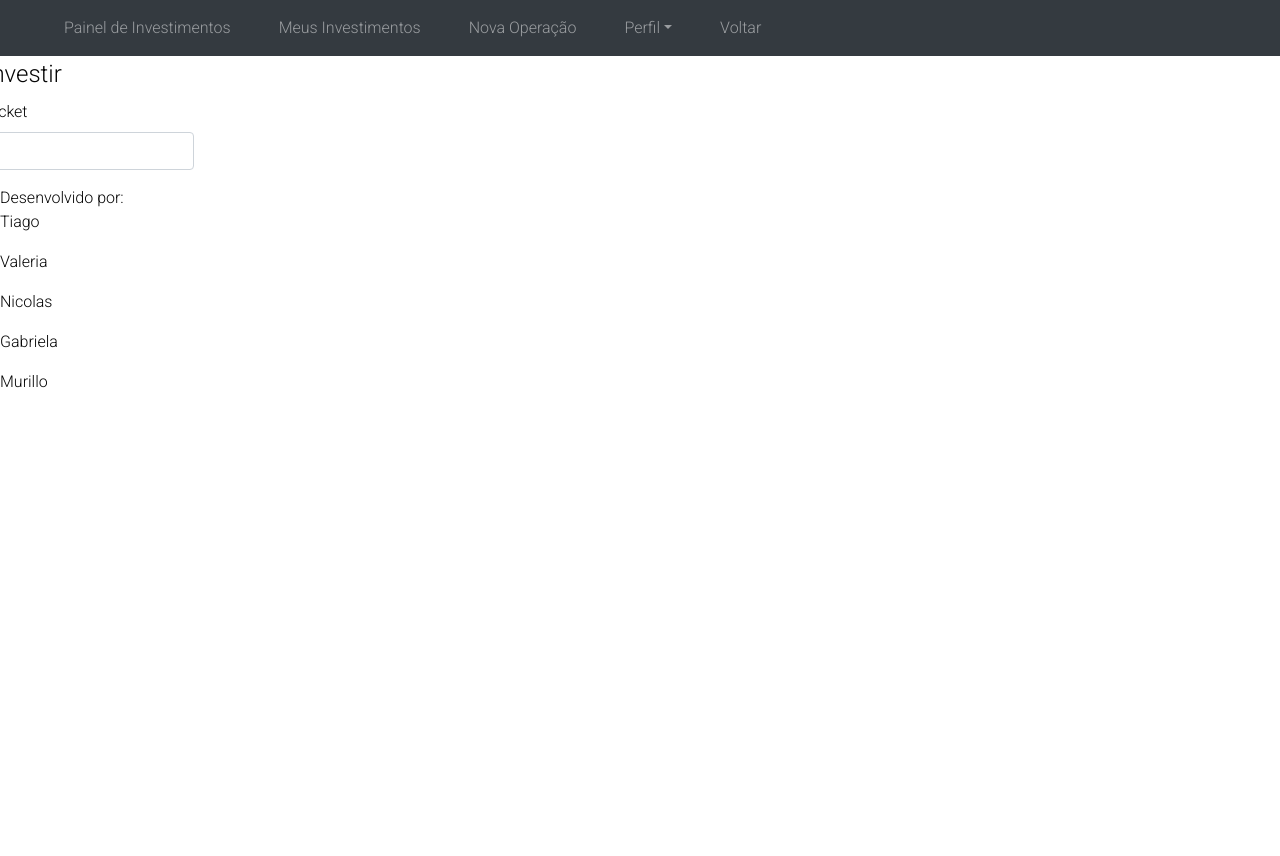
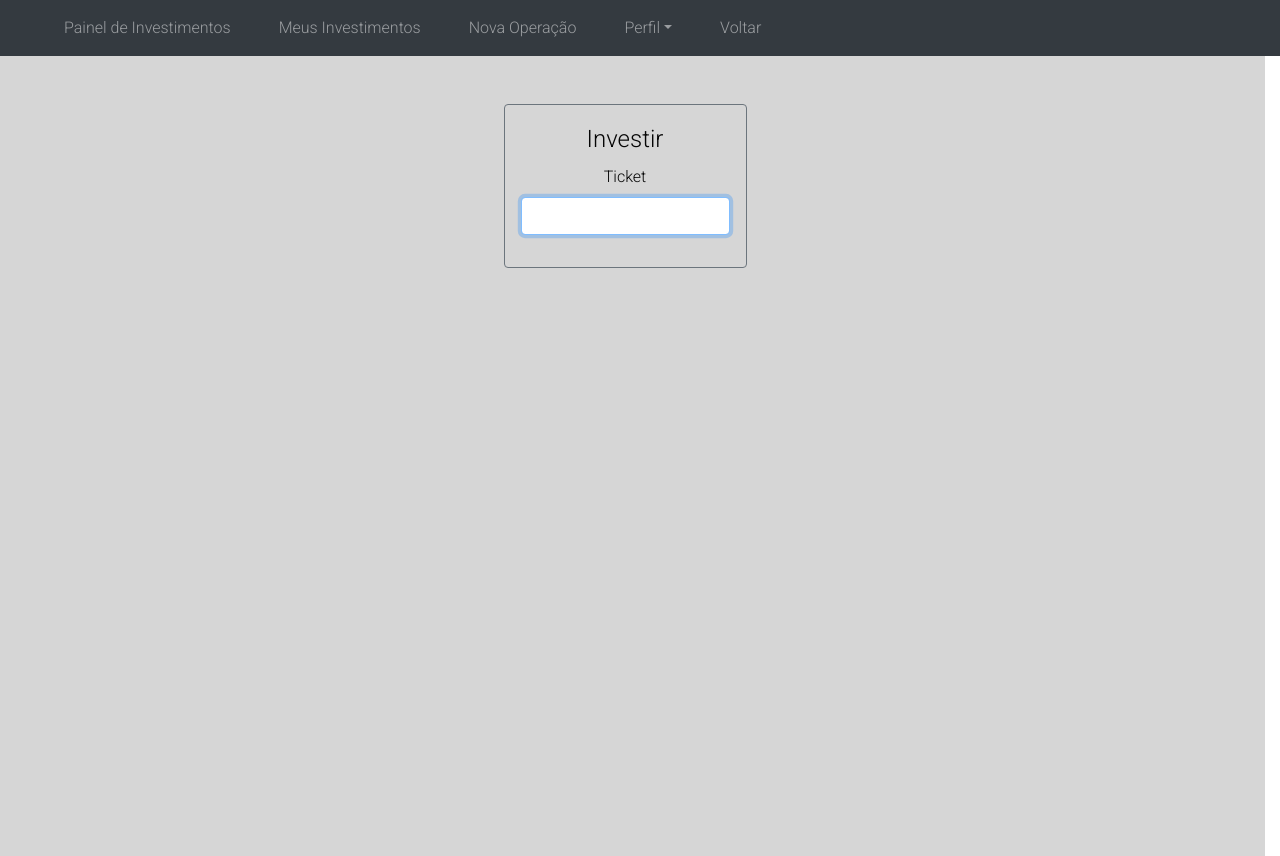
Before and after one commit to murillotlopes/pi6-front, a React (Vite) app: page /novo-investimento in a window 1280 px wide. Before the commit the page ends 800 px from the top, so only its background shows below. Built offline with nearby package versions, Linux system fonts and the light colour scheme.

Commit message:
Estylização e melhorias de UX

```diff
--- a/src/components/pageBase/pageBase.tsx
+++ b/src/components/pageBase/pageBase.tsx
@@ -1,16 +1,18 @@
 
 import { childrenProps } from '../../interfaces';
 import { Menu } from '../menu/menu';
+import { ContainerPageBase } from './style.pageBase';
 
 
 export const PageBase = ({ children }: childrenProps) => {
   return (
     <>
+      <div className='app-container'>
         <Menu />
-      <main className='row'>
+        <ContainerPageBase className='row flex-grow-1'>
           {children}
-      </main>
-      <footer>
+        </ContainerPageBase>
+        {/* <footer className='footer'>
           <div>
             Desenvolvido por:
             <p>Tiago</p>
@@ -19,7 +21,8 @@ export const PageBase = ({ children }: childrenProps) => {
             <p>Gabriela</p>
             <p>Murillo</p>
           </div>
-      </footer>
+        </footer> */}
+      </div>
     </>
   )
 }
--- /dev/null
+++ b/src/components/pageBase/style.pageBase.tsx
@@ -0,0 +1,12 @@
+import styled from "styled-components";
+
+export const ContainerPageBase = styled.main`
+    display: flex;
+    justify-content: center;
+    /* align-items: center; */
+
+    background: var(--color-primary-white);
+
+    width: 100vw;
+    min-height: 100vh;
+`
--- a/src/interfaces/index.tsx
+++ b/src/interfaces/index.tsx
@@ -45,8 +45,9 @@ export interface setEntrarOuCadastrarProps {
     setEntrarOuCadastrar: React.Dispatch<React.SetStateAction<boolean>>
 }
 
-export interface BotaoProps {
-    setEntrarOuCadastrar: React.Dispatch<React.SetStateAction<boolean>>
+export interface CardInvestimentoProps {
+    ativo: MeusInvestimentosType,
+    idKey: number
 }
 
 export interface ListaOperacoesProps {
--- a/src/pages/Dashboard/dashboard.tsx
+++ b/src/pages/Dashboard/dashboard.tsx
@@ -5,9 +5,6 @@ export const Dashboard = () => {
   return (
     <>
       <PageBase>
-        <h2>DahsBoar</h2>
-        <p>Criar graficos aqui!</p>
-
         <Rosquinha />
       </PageBase>
     </>
--- a/src/pages/ListaInvestimento/cardInvestimento.tsx
+++ b/src/pages/ListaInvestimento/cardInvestimento.tsx
@@ -1,26 +1,46 @@
 import { Link } from "react-router-dom"
 import { CardInvestimentoProps } from "../../interfaces"
 import { FaEye } from 'react-icons/fa6'
+import { abreviarTexto, valorBR } from "../../util"
 
 export const CardInvestimento = ({ ativo, idKey }: CardInvestimentoProps) => {
   return (
     <>
-      <div className="accordion" id={`A${idKey}`}>
+      <div className="col-4">
+        <div className="accordion m-5" id={`A${idKey}`}>
           <div className="card">
             <div className="card-header" id={ativo.ticket}>
-            <h5 className="mb-0">
+              <h5 className="mb-0 d-flex justify-content-between">
                 <button className="btn btn-link" type="button" data-toggle="collapse" data-target={`#${ativo.ticket}${idKey}`} aria-expanded="true" aria-controls={`${ativo.ticket}${idKey}`}>
-                {ativo.ticket} - {ativo.nome_empresa}
+                  {abreviarTexto(`${ativo.ticket} - ${ativo.nome_empresa}`, 40)}
+                  {/* {ativo.ticket} - {ativo.nome_empresa} */}
                 </button><Link to={`/operacoes/${ativo.id}`}><FaEye /></Link>
               </h5>
             </div>
             <div id={`${ativo.ticket}${idKey}`} className="collapse" aria-labelledby={ativo.ticket} data-parent={`#A${idKey}`}>
               <div className="card-body">
-              <div>Total: {ativo.total}</div>
-              <div>Quantidade: {ativo.quantidade}</div>
-              <div>Ticket Médio: {ativo.custo_medio}</div>
-              <div>Recomendação: {ativo.recomendacao}</div>
-              <div>Lucro realizado: {ativo.lucro}</div>
+                <div className="list-group list-group-flush">
+                  <div className="list-group-item">Total: {valorBR(+ativo.total)}</div>
+                  <div className="list-group-item">Quantidade: {ativo.quantidade}</div>
+                  <div className="list-group-item">Ticket Médio: {valorBR(+ativo.custo_medio)}</div>
+                  <div className="list-group-item">Recomendação: {ativo.recomendacao}</div>
+                  <div className="list-group-item">Lucro realizado: {valorBR(+ativo.lucro)}</div>
+                </div>
+
+                {/* <ul className="list-group list-group-flush">
+                <li className="list-group-item">Cras justo odio</li>
+                <li className="list-group-item">Dapibus ac facilisis in</li>
+                <li className="list-group-item">Vestibulum at eros</li>
+              </ul>
+
+
+
+              <div className="card-text">Total: {ativo.total}</div>
+              <div className="card-text">Quantidade: {ativo.quantidade}</div>
+              <div className="card-text">Ticket Médio: {ativo.custo_medio}</div>
+              <div className="card-text">Recomendação: {ativo.recomendacao}</div>
+              <div className="card-text">Lucro realizado: {ativo.lucro}</div> */}
+              </div>
             </div>
           </div>
         </div>
--- a/src/pages/ListaInvestimento/listaInvestimento.tsx
+++ b/src/pages/ListaInvestimento/listaInvestimento.tsx
@@ -21,9 +21,13 @@ export const ListaInvestimento = () => {
   return (
     <>
       <PageBase>
-        {
-          investimentos.map((inv, id) => (<CardInvestimento key={id} ativo={inv} idKey={id} />))
-        }
+        <div className="mt-5 p-3 col-10">
+          <div className="row">
+            {
+              investimentos.map((inv, id) => (<CardInvestimento key={id} ativo={inv} idKey={id} />))
+            }
+          </div>
+        </div>
       </PageBase>
     </>
   )
--- a/src/pages/NovoInvestimento/novoInvestimento.tsx
+++ b/src/pages/NovoInvestimento/novoInvestimento.tsx
@@ -2,7 +2,7 @@ import { yupResolver } from "@hookform/resolvers/yup"
 import { useForm, Controller } from "react-hook-form"
 import { OperacaoType, TituloType } from "../../interfaces"
 import { useLogin } from "../../providers/login"
-import { useState } from "react"
+import { useRef, useState } from "react"
 import { useTitulo } from "../../providers/titulo"
 import { useOperacao } from "../../providers/operacao"
 import { schemaNovoInvestimento } from "../../schemas"
@@ -10,7 +10,7 @@ import { PageBase } from "../../components/pageBase/pageBase"
 import { optionsTipoOperacao } from "../../util"
 
 export const NovoInvestimento = () => {
-
+  const tituloRef = useRef<HTMLInputElement | null>(null)
   const { buscarTitulo } = useTitulo()
   const { salvarOperacao } = useOperacao()
 
@@ -23,35 +23,44 @@ export const NovoInvestimento = () => {
     valor: 0
   } as OperacaoType)
 
-  const { control, register, handleSubmit, formState: { errors } } = useForm({
+  const { control, register, handleSubmit, formState: { errors }, reset } = useForm({
     resolver: yupResolver(schemaNovoInvestimento)
   })
 
   const submiteForm = (data: OperacaoType) => {
     data.usuario = usuario
     data.investimento = titulo
-    salvarOperacao(data)
+    salvarOperacao(data).then(_ => {
+      reset()
+      setTitulo({} as TituloType)
+      if (tituloRef.current) {
+        tituloRef.current.focus();
+      }
+    })
   }
 
   const buscarPorTicket = async (ticket: string) => {
+    if (ticket) {
       const tituloRetornado: TituloType = await buscarTitulo(ticket)
 
       if (tituloRetornado) {
         setTitulo(tituloRetornado)
       }
     }
+  }
 
   return (
     <>
       <PageBase>
-        <form onSubmit={handleSubmit(submiteForm)}>
+        <div>
+          <form onSubmit={handleSubmit(submiteForm)} className="text-center p-3 border border-secondary rounded mt-5">
             <fieldset>
               <legend>Investir</legend>
 
               <div className="mb-3">
                 <label htmlFor="titulo" className="form-label">Ticket</label>
-              <input type="text" id="titulo" className="form-control" {...register('titulo')}
-                onBlur={(e) => buscarPorTicket(e.target.value.toUpperCase())} />
+                <input type="text" id="titulo" autoFocus className="form-control" {...register('titulo')}
+                  onBlur={(e) => buscarPorTicket(e.target.value.toUpperCase())} ref={tituloRef} />
               </div>
 
               {Object.keys(titulo).length !== 0 ? (
@@ -97,11 +106,9 @@ export const NovoInvestimento = () => {
                   </div>
                 </>
               ) : (<></>)}
-
-
             </fieldset>
-
           </form>
+        </div>
       </PageBase>
     </>
   )
--- a/src/pages/Operacao/cardOperacao.tsx
+++ b/src/pages/Operacao/cardOperacao.tsx
@@ -39,17 +39,15 @@ export const CardOperacao = ({ operacaoSalvo, setExcluindoOperacao }: ListaOpera
 
   return (
     <>
-      <form onSubmit={handleSubmit(submiteForm)}>
+      <form onSubmit={handleSubmit(submiteForm)} className="p-3 border border-secondary rounded mb-3 ">
         <div className="card" >
-          <div className="card-header">
+          <div className="card-header d-flex justify-content-around">
             Operacao: {operacaoTexto(operacaoSalvo.tipo_operacao)}
 
             {!modoEdicao ?
-              <span><FaPenToSquare onClick={() => setModoEdicao(!modoEdicao)} /> <FaTrash onClick={excluir} /></span>
-              : <button><FaFloppyDisk /></button>
+              <span ><FaPenToSquare onClick={() => setModoEdicao(!modoEdicao)} /> <FaTrash onClick={excluir} /></span>
+              : <button ><FaFloppyDisk /></button>
             }
-
-
           </div>
           <ul className="list-group list-group-flush">
             <li className="list-group-item">
--- a/src/pages/Operacao/listaOperacao.tsx
+++ b/src/pages/Operacao/listaOperacao.tsx
@@ -35,9 +35,11 @@ export const ListaOperacao = () => {
   return (
     <>
       <PageBase>
-        <ul>
-          {operacoes?.map(operacao => <CardOperacao key={operacao.id} operacaoSalvo={operacao} setExcluindoOperacao={setExcluindoOperacao} />)}
-        </ul>
+        <div className="mt-5">
+          <ul>
+            {operacoes?.map(operacao => <CardOperacao key={operacao.id} operacaoSalvo={operacao} setExcluindoOperacao={setExcluindoOperacao} />)}
+          </ul>
+        </div>
       </PageBase>
     </>
   )
--- a/src/util/index.tsx
+++ b/src/util/index.tsx
@@ -11,3 +11,13 @@ export const optionsTipoOperacao = [
   { id: 'C', titulo: 'Compra' },
   { id: 'V', titulo: 'Venda' }
 ]
+
+export const valorBR = (number: number) => {
+  return number.toLocaleString('pt-BR', { style: 'currency', currency: 'BRL' })
+}
+
+export const abreviarTexto = (texto: string, limite: number) => {
+  if (texto.length <= limite) return texto
+  else return texto.substring(0, limite - 3) + '...'
+
+}
```
Lines whose indentation alone changed are shown as unchanged.
